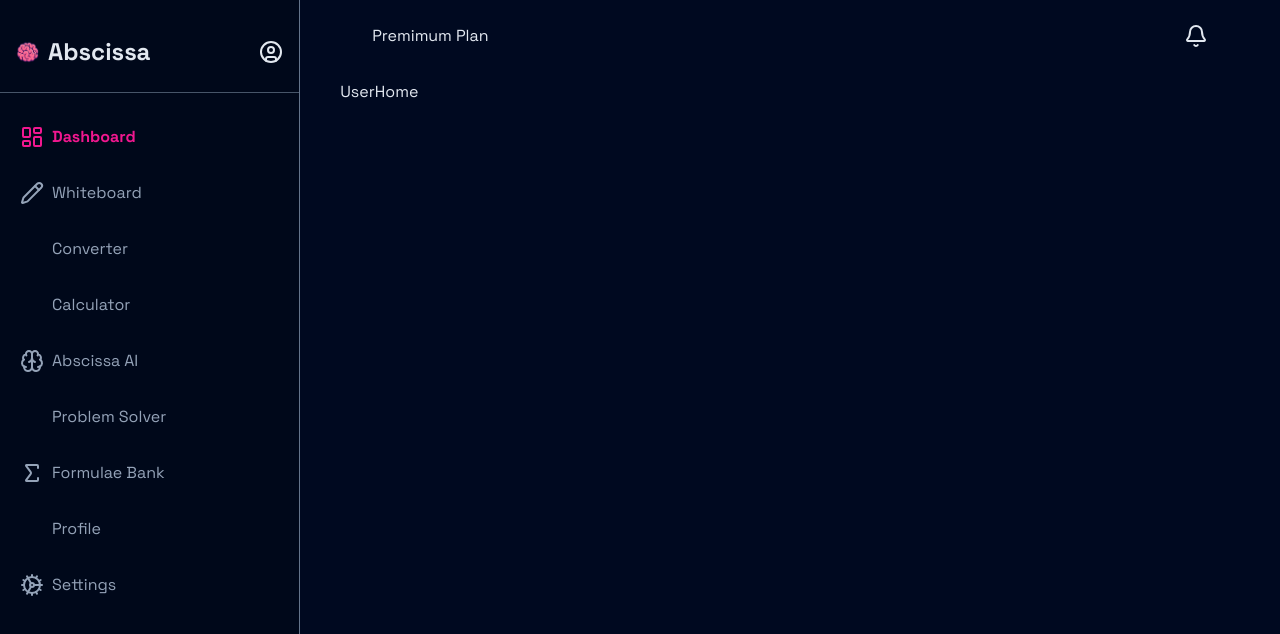
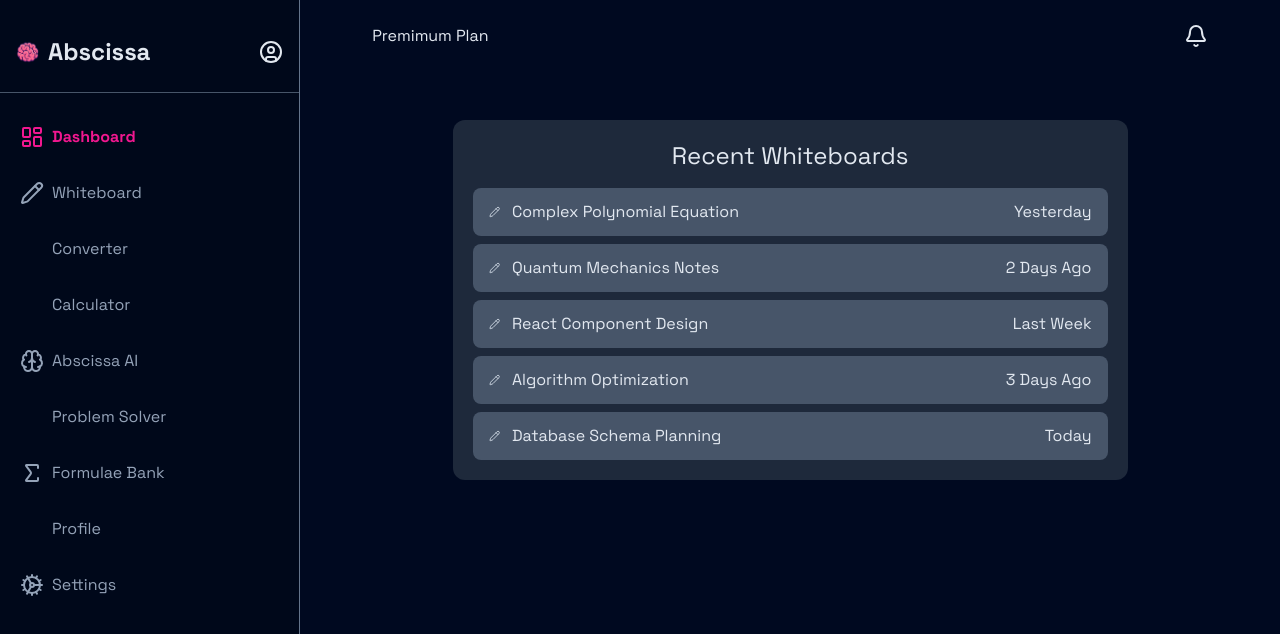
Before and after one commit to fisayo-dev/abscissa, a React (Vite) app in the folder frontend/: page /dashboard in a window 1280 px wide. Shown: the top 634 px of the page. Built offline with nearby package versions, Linux system fonts and the light colour scheme; some icons are missing.

Commit message:
creating dashboard content

```diff
--- a/frontend/src/pages/Private/UserHome.jsx
+++ b/frontend/src/pages/Private/UserHome.jsx
@@ -1,5 +1,41 @@
+import { PencilIcon } from "lucide-react";
+
 const UserHome = () => {
-  return <div>UserHome</div>;
+  const sampleWhiteBoards = [
+    { title: "Complex Polynomial Equation", date: "Yesterday" },
+    { title: "Quantum Mechanics Notes", date: "2 Days Ago" },
+    { title: "React Component Design", date: "Last Week" },
+    { title: "Algorithm Optimization", date: "3 Days Ago" },
+    { title: "Database Schema Planning", date: "Today" },
+  ];
+
+  return (
+    <div className="mx-auto 2xl:w-2/3 md:w-3/4 w-full">
+      <div className="mt-10">
+        <div className="grid gap-5">
+          <div className="rounded-xl bg-slate-800 p-5">
+            <div className="grid gap-4">
+              <h2 className="text-2xl text-center">Recent Whiteboards</h2>
+              <div className="grid gap-2">
+                {sampleWhiteBoards.map((board, index) => (
+                  <div
+                    key={index}
+                    className="px-4 py-3 rounded-lg bg-slate-600"
+                  >
+                    <div className="flex items-center gap-3">
+                      <PencilIcon className="text-slate-300 h-6 w-6" />
+                      <h2 className="w-full">{board.title}</h2>
+                      <p className="text-right w-full">{board.date}</p>
+                    </div>
+                  </div>
+                ))}
+              </div>
+            </div>
+          </div>
+        </div>
+      </div>
+    </div>
+  );
 };
 
 export default UserHome;
```
